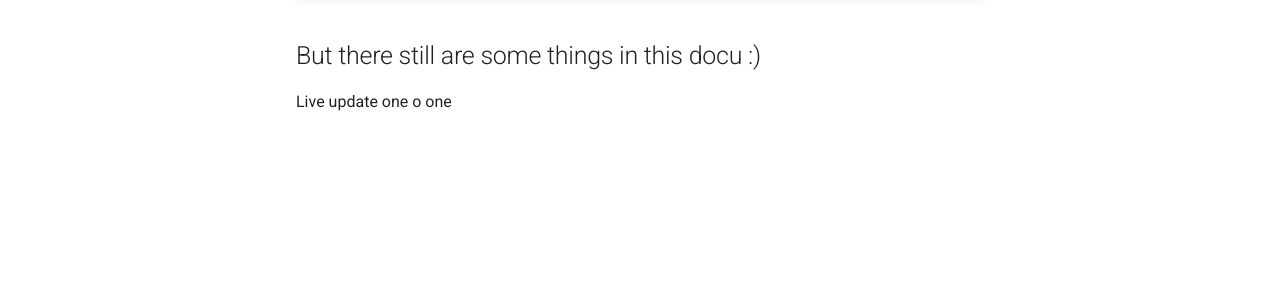
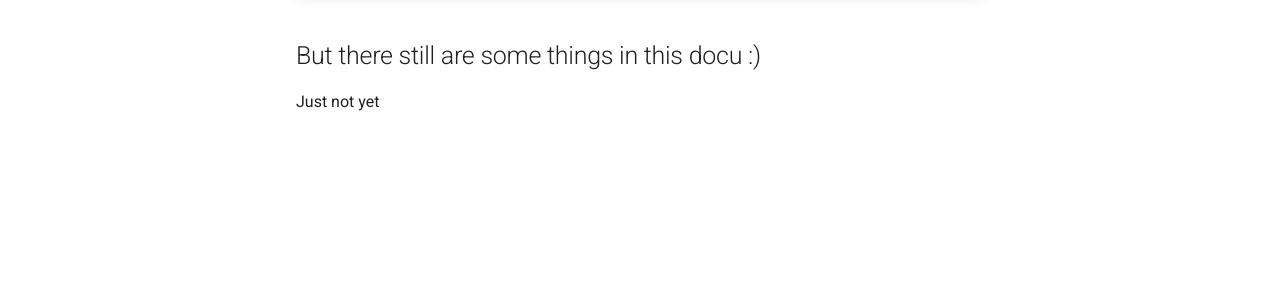
Before and after one commit to Softwulf/VideoSyncer, an MkDocs documentation site: the page built from docs/index.md, in a window 1280 px wide. Shown: the part 265-550 px from the top of the page. Built offline with MkDocs 1.6.1 and Material for MkDocs 9.7.7, drawn with Linux system fonts in a browser that asks for light colours; comment, search, counter and statistics services are not loaded.

Commit message:
Update index.md

```diff
--- a/docs/index.md
+++ b/docs/index.md
@@ -2,4 +2,4 @@
 !!! warning
     This documentation is not complete yet
 ## But there still are some things in this docu :)
-Live update one o one
+Just not yet
```
